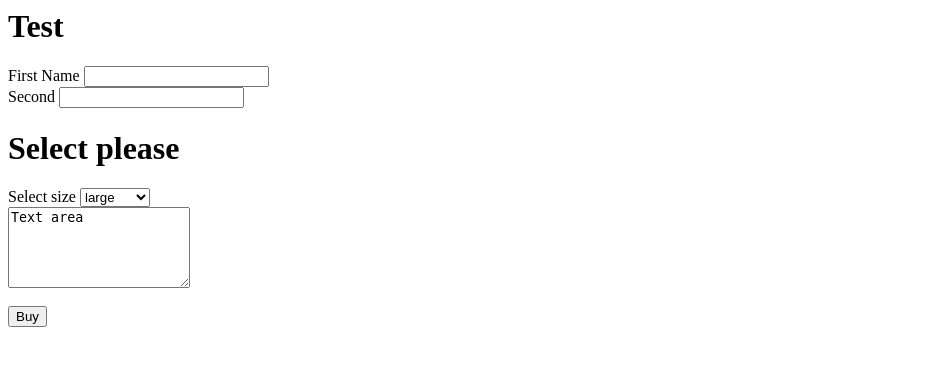
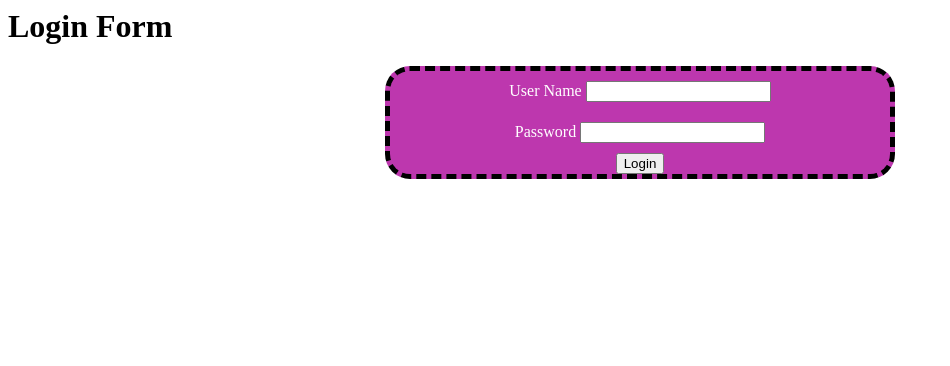
Before and after one commit to donmiguel/DjangoWebVisu_2026, a Django app: template templates/form.html in a window 1280 px wide. Shown: the top 366 px of the page, without its empty margins (0-950 px from the left). Run offline with Django 5.2, Linux system fonts and the light colour scheme; the template is opened without the code that fills it, so the values that code supplies are empty.

Commit message:
added login form example

```diff
--- /dev/null
+++ b/polls/static/style.css
@@ -0,0 +1,21 @@
+.center {
+    text-align: center;
+}
+
+.colorBox {
+    color: white;
+    margin-right: auto;
+    margin-left: auto;
+    width: 500px;
+
+    background-color: #bd37ae;
+
+    border-width:5px;
+    border-style:dashed;
+    border-color:black;
+    border-radius: 25px;
+}
+
+.input {
+    padding: 10px;
+}
--- a/polls/urls.py
+++ b/polls/urls.py
@@ -5,4 +5,5 @@ urlpatterns = [
 	path('abc', views.index, name='index'),
 	path('html', views.testHtml),
 	path('visu', views.visu),
+	path('login', views.login),
 ]
--- a/polls/views.py
+++ b/polls/views.py
@@ -7,6 +7,10 @@ import matplotlib.pyplot as plt
 # Create your views here.
 def index(request):
 	return HttpResponse("Hello, world. You're at the polls index.")
+
+def login(request):
+
+	return render(request, "login.html")
 
 
 def testHtml(request):
--- a/templates/form.html
+++ b/templates/form.html
@@ -1,36 +1,27 @@
+{% load static %}
+
 <html>
 <head>
-    <title>Test Form</title>
+    <title>Login</title>
+    <link rel="stylesheet" href="{% static 'style.css' %}">
 </head>
 
 <body>
 
-<h1>Test</h1>
+<h1>Login Form</h1>
 
-<form method="POST">
+<form method="POST" class="center colorBox">
     <div class="input">
-        <label style="min-width: 300px" for="username">First Name</label>
+        <label for="username">User Name</label>
         <input id="username" type="text"><br>
     </div>
 
     <div class="input">
-        <label for="username">Second </label>
+        <label for="username">Password </label>
         <input id="password" type="password"><br>
     </div>
 
-    <h1>Select please</h1>
-    <label for="size">Select size</label>
-    <select id="size">
-        <option value="volvo">large</option>
-        <option value="saab">small</option>
-        <option value="mercedes">medium</option>
-    </select>
-    <br>
-    <textarea rows="5">Text area</textarea>
-
-    <br>
-    <br>
-    <input type="submit" value="Buy">
+    <input type="submit" value="Login">
 </form>
 </body>
 </html>
```
Also changed, not shown: templates/login.html (added, +31 -0 lines).
